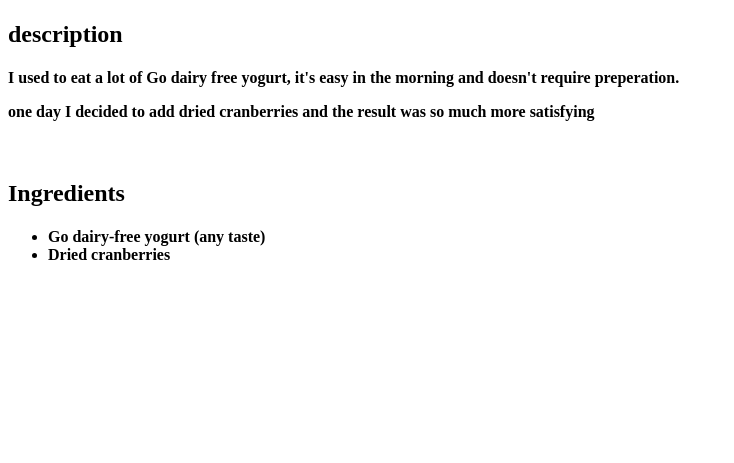
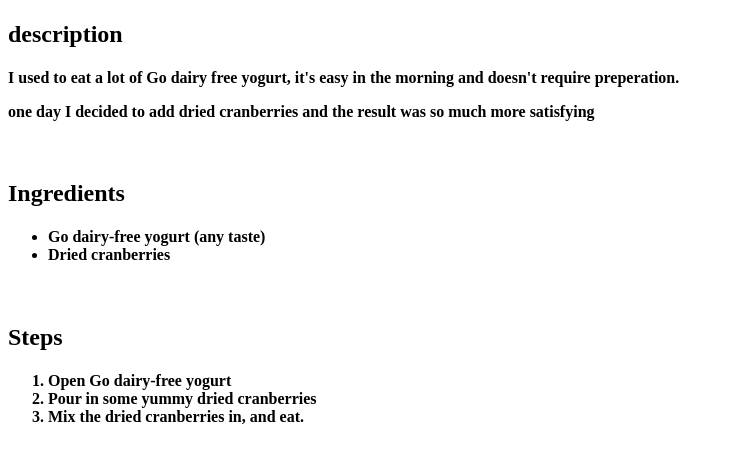
Before and after one commit to tomabulash/odin-recipes, a plain HTML site: page recipes/go_cranberry.html in a window 1280 px wide. Shown: the part 99-562 px from the top of the page, without its empty margins (0-734 px from the left). Drawn offline with Linux system fonts and the light colour scheme.

Commit message:
add steps list

```diff
--- a/recipes/go_cranberry.html
+++ b/recipes/go_cranberry.html
@@ -26,5 +26,14 @@
             <li>Dried cranberries</li>
         </ul>
     </h4>
+    <br>
+    <h2>Steps</h2>
+    <h4>
+        <ol>
+            <li>Open Go dairy-free yogurt</li>
+            <li>Pour in some yummy dried cranberries</li>
+            <li>Mix the dried cranberries in, and eat.</li>
+        </ol>
+    </h4>
 </body>
 </html>
```
